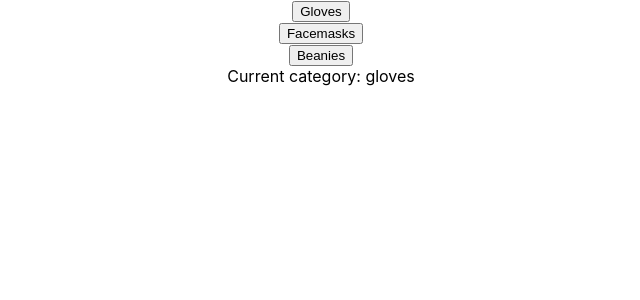
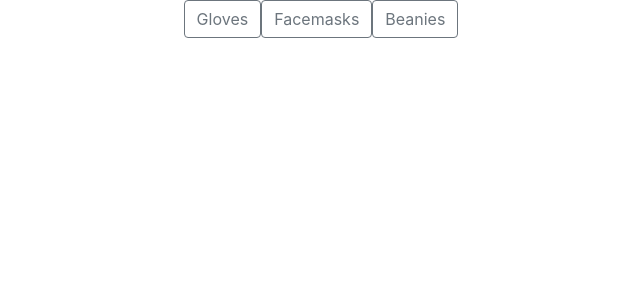
Before and after one commit to RyazanGrove/reactor-assignment, a React (Create React App) app: page / in a window 1280 px wide. Shown: the top 300 px of the page, without its empty margins (319-959 px from the left). Built offline with nearby package versions, Linux system fonts and the light colour scheme; the HTML template or start-up script is replaced by a standard one.

Commit message:
first version

```diff
--- a/public/index.html
+++ b/public/index.html
@@ -8,7 +8,7 @@
       name="description"
       content="Web site created using create-react-app"
     />
-
+    <link rel="stylesheet" href="https://maxcdn.bootstrapcdn.com/bootstrap/4.0.0/css/bootstrap.min.css" integrity="sha384-Gn5384xqQ1aoWXA+058RXPxPg6fy4IWvTNh0E263XmFcJlSAwiGgFAW/dAiS6JXm" crossorigin="anonymous">
     <title>React App</title>
   </head>
   <body>
--- a/src/App.js
+++ b/src/App.js
@@ -9,7 +9,7 @@ function App() {
     const [ products, setProducts ] = useState([])
     const [manufacturers, setManufactorers ] = useState([])
     const [ dataReceived, setDataReceived] = useState(false)
-    const [category, setCategory] = useState('gloves')
+    const [category, setCategory] = useState('')
 
     const changeCategory = (categoryName) => {
         setCategory(categoryName)
@@ -27,12 +27,15 @@ function App() {
                 setProducts(response.data)
 
             })
+            .catch(error => {
+                console.log(error)
+            })
     }
 
     return (
         <div className="App">
             <Categories changeCategory={changeCategory}/>
-            Current category: {category}
+            {category !== '' && <div>Current category: {category}</div>}
             <ProductsController products={products} manufacturers={manufacturers} dataReceived={dataReceived}/>
         </div>
     );
--- a/src/components/Categories.js
+++ b/src/components/Categories.js
@@ -1,10 +1,11 @@
 import React from 'react'
 import Category from "./Category";
+import "./categories.css"
 
 const Categories = (props) => {
 
     return(
-        <div>
+        <div className="buttonsContainer">
             <Category categoryName={'Gloves'} changeCategory={props.changeCategory}/>
             <Category categoryName={'Facemasks'} changeCategory={props.changeCategory}/>
             <Category categoryName={'Beanies'} changeCategory={props.changeCategory}/>
--- a/src/components/Category.js
+++ b/src/components/Category.js
@@ -6,7 +6,7 @@ const Category = (props) => {
     }
     return(
         <div>
-            <button onClick={changeCategory}>{props.categoryName}</button>
+            <button onClick={changeCategory} type="button" class="btn btn-outline-secondary">{props.categoryName}</button>
         </div>
     )
 }
--- a/src/components/ProductsController.js
+++ b/src/components/ProductsController.js
@@ -1,6 +1,7 @@
 import React, { useState, useEffect } from 'react'
 import productService from "../services/productService";
 import Product from "./Product";
+import "./productsController.css"
 
 
 const ProductsController = (props) => {
@@ -26,7 +27,7 @@ const ProductsController = (props) => {
     }
 
     return(
-        <div>
+        <div className="productsContainer">
             {props.products.map(product => <Product key={product.id} productInfo={product} availability={availabilityMap.get(product.id)}/>)}
         </div>
     )
--- /dev/null
+++ b/src/components/categories.css
@@ -0,0 +1,5 @@
+.buttonsContainer {
+    display: flex;
+    flex-wrap: wrap;
+    justify-content: center;
+}
--- a/src/components/product.css
+++ b/src/components/product.css
@@ -2,7 +2,7 @@
     background-color: lightgray;
     box-shadow: 3px 3px 10px grey;
     width: 200px;
-    height: 200px;
+    height: 230px;
     margin: 10px;
 }
 
--- /dev/null
+++ b/src/components/productsController.css
@@ -0,0 +1,5 @@
+.productsContainer {
+    display: flex;
+    flex-wrap: wrap;
+    justify-content: center;
+}
```
